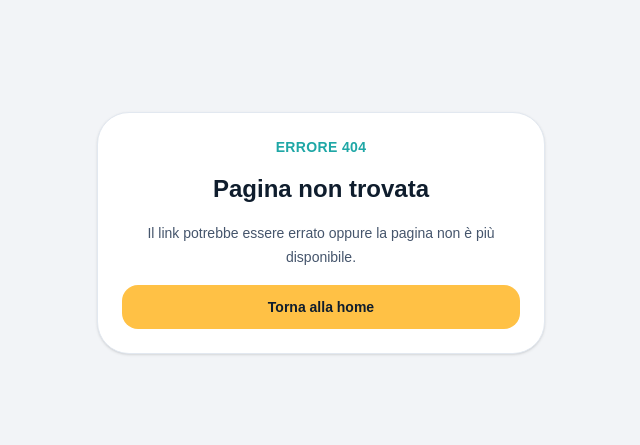
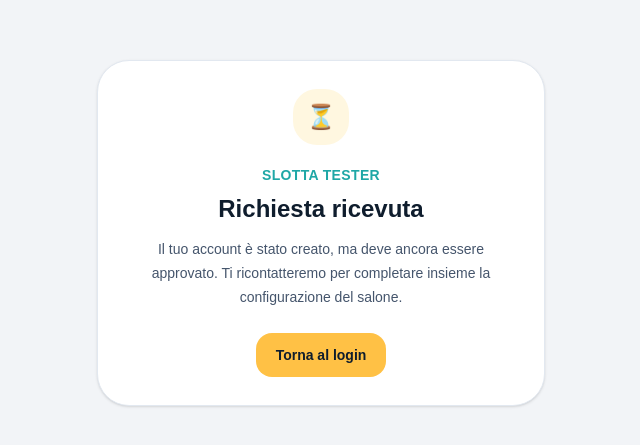
Before and after one commit to calzo820-rgb/SLOTTA, a Next.js app: page /account-pending in a window 1280 px wide. Before the commit this address had no page. Shown: the part 167-612 px from the top of the page, without its empty margins (319-959 px from the left). Built offline with nearby package versions, Linux system fonts and the light colour scheme.

Commit message:
feat: require manual approval for tester accounts (#41)
* feat: require manual approval for new tester accounts

* feat: show pending approval after registration

* feat: add pending account page

```diff
--- /dev/null
+++ b/src/app/account-pending/page.tsx
@@ -0,0 +1,17 @@
+import Link from 'next/link'
+
+export default function AccountPendingPage() {
+  return (
+    <main className="flex min-h-screen items-center justify-center bg-[#F2F4F7] p-6 text-[#0F1D2D]">
+      <section className="w-full max-w-md rounded-[2rem] border border-slate-200 bg-white p-7 text-center shadow-sm">
+        <div className="mx-auto flex h-14 w-14 items-center justify-center rounded-3xl bg-[#FFF7E0] text-2xl">⏳</div>
+        <p className="mt-5 text-sm font-black uppercase tracking-wide text-[#1FA7A6]">Slotta tester</p>
+        <h1 className="mt-2 text-2xl font-black">Richiesta ricevuta</h1>
+        <p className="mt-3 text-sm leading-6 text-slate-600">
+          Il tuo account è stato creato, ma deve ancora essere approvato. Ti ricontatteremo per completare insieme la configurazione del salone.
+        </p>
+        <Link href="/login" className="mt-6 inline-flex rounded-2xl bg-[#FFC145] px-5 py-3 text-sm font-black text-[#0F1D2D]">Torna al login</Link>
+      </section>
+    </main>
+  )
+}
--- a/src/app/api/onboarding/route.ts
+++ b/src/app/api/onboarding/route.ts
@@ -98,7 +98,7 @@ export async function POST(req: Request) {
   name: businessName,
   slug,
   tenant_mode: "service",
-  is_active: true,
+  is_active: false,
   primary_color: "#1FA7A6",
   secondary_color: "#0F1D2D",
   contact_email: contactEmail,
@@ -121,7 +121,7 @@ export async function POST(req: Request) {
       tenant_id: tenantId,
       user_id: userId,
       role: "owner",
-      is_active: true,
+      is_active: false,
       // allowed_pages: null, // se la colonna esiste, puoi lasciarla null
     });
 
--- a/src/app/onboarding/salon/page.tsx
+++ b/src/app/onboarding/salon/page.tsx
@@ -76,7 +76,7 @@ async function onSubmit(e: React.FormEvent) {
     setLoading(false)
 
     // 4) Vai all’admin
-    router.replace('/admin')
+    router.replace('/account-pending')
     router.refresh()
   } catch (e: unknown) {
     const message =
```
